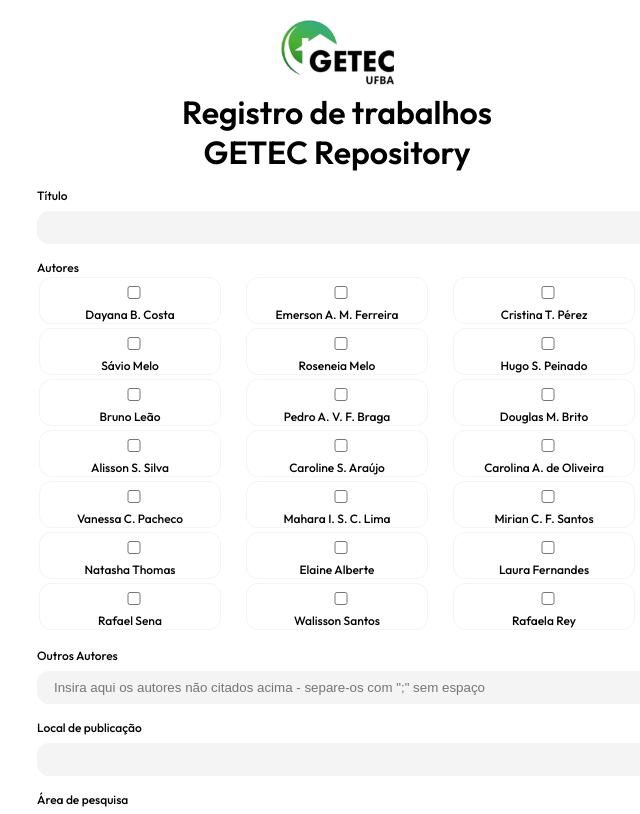
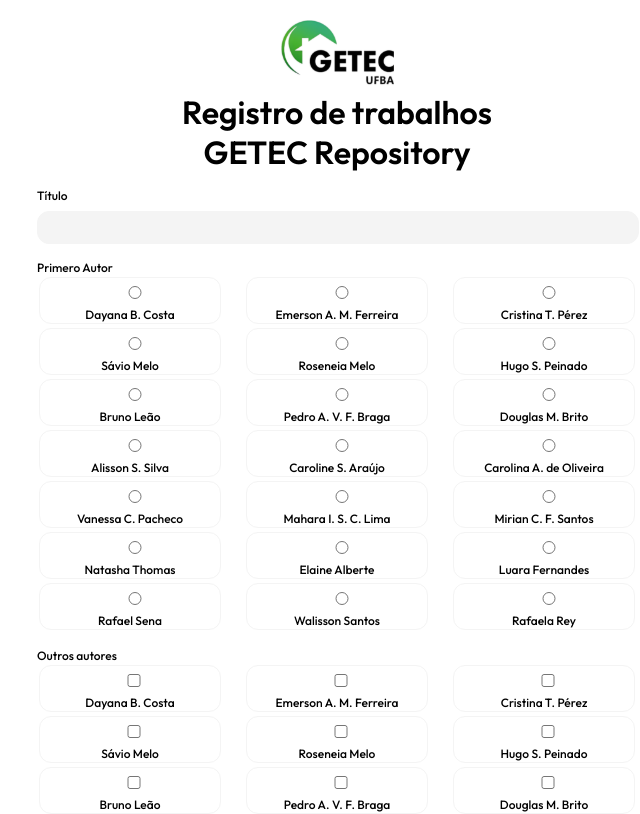
Before and after one commit to SmartInspecs/GETECRepo, a React (Create React App) app: page / in a window 1280 px wide. Shown: the top 814 px of the page, without its empty margins (303-943 px from the left). Built offline with nearby package versions, Linux system fonts and the light colour scheme.

Commit message:
add: other authors

```diff
--- a/src/pages/form/index.jsx
+++ b/src/pages/form/index.jsx
@@ -5,25 +5,26 @@
 import logo from './../../assets/logo2.svg';
 import ContainerSml from '../../components/containerSml';
 import { Title, Form } from './style';
-import { Bounce, toast } from 'react-toastify';
-import { Firestore } from 'firebase/firestore';
-import { app } from '../../services/firebase';
+// import { Firestore } from 'firebase/firestore';
+// import { app } from '../../services/firebase';
 
 const schema = z.object({
-    titulo: z.string('Please enter a title').min(1),
-    autores: z.array(z.string()).min(1, 'Please select at least one author'),
+    titulo: z.string('Insira um título').min(1),
+    primeiroAutor: z.array(z.string()).min(1,'Por favor, selecione o primeiro autor'),
+    autores: z.array(z.string()),
     outrosAutores: z.string(),
-    localPublicacao: z.string().nonempty('Please enter a publication location'),
-    tipoTrabalho: z.enum(['Type 1', 'Type 2', 'Type 3'], 'Please select a valid work type'),
-    areaPesquisa: z.enum(['prodManag', 'digital', 'sustainable', 'perfomance'], 'Please select a valid research area'),
-    link: z.string().url('Please enter a valid URL')
+    localPublicacao: z.string().min(1,'Por favor, insira um local de publicação'),
+    ano: z.number('Insira um valor numérico'),
+    tipoTrabalho: z.enum(['Type 1', 'Type 2', 'Type 3'], 'Selecione o tipo do trabalho'),
+    areaPesquisa: z.enum(['prodManag', 'digital', 'sustainable', 'perfomance'], 'Selecione uma área de pesquisa'),
+    link: z.string().url('Insira uma URL válida')
 });
 
-const autores = ['Dayana B. Costa', 'Emerson A. M. Ferreira', 'Cristina T. Pérez',
+const autoresList = ['Dayana B. Costa', 'Emerson A. M. Ferreira', 'Cristina T. Pérez',
     'Sávio Melo', 'Roseneia Melo', 'Hugo S. Peinado', 'Bruno Leão', 'Pedro A. V. F. Braga',
     'Douglas M. Brito', 'Alisson S. Silva', 'Caroline S. Araújo', 'Carolina A. de Oliveira',
     'Vanessa C. Pacheco', 'Mahara I. S. C. Lima', 'Mirian C. F. Santos', 'Natasha Thomas',
-    'Elaine Alberte', 'Laura Fernandes', 'Rafael Sena', 'Walisson Santos', 'Rafaela Rey'];
+    'Elaine Alberte', 'Luara Fernandes', 'Rafael Sena', 'Walisson Santos', 'Rafaela Rey'];
 
 const FormPage = () => {
     const { register, handleSubmit, formState: { errors } } = useForm({
@@ -35,18 +36,21 @@
         console.log(data);
     };
 
-    const db = Firestore(app)
+    // remover natasha, bruno
+    // pensar em forma de ordenação de autor
 
-    const criarTrabalho = async (data) => {
-        try {
-            const docRef = await db.collection('trabalhos').add(data);
-            console.log('Document written with ID: ', docRef.id);
-            alert('Trabalho registrado com sucesso!')
-        } catch (e) {
-            console.error('Error adding document: ', e);
-            alert('Houve um erro na adição do trabalho!')
-        }
-    }
+    // const db = Firestore(app)
+
+    // const criarTrabalho = async (data) => {
+    //     try {
+    //         const docRef = await db.collection('trabalhos').add(data);
+    //         console.log('Document written with ID: ', docRef.id);
+    //         alert('Trabalho registrado com sucesso!')
+    //     } catch (e) {
+    //         console.error('Error adding document: ', e);
+    //         alert('Houve um erro na adição do trabalho!')
+    //     }
+    // }
     return (
         <ContainerSml>
             <img src={logo} alt="" />
@@ -56,9 +60,18 @@
                 <label>Título</label>
                 <input type="text" {...register('titulo')} />
                 {errors.titulo && <span>{errors.titulo.message}</span>}
-                <label>Autores</label>
+                <label>Primero Autor</label>
                 <div className="checkbox">
-                    {autores.map((autor, index) => (
+                    {autoresList.map((autor, index) => (
+                        <div key={index}>
+                            <input type="radio" {...register('primeroAutor')} value={autor} />
+                            <label>{autor}</label>
+                        </div>
+                    ))}
+                </div>
+                <label>Outros autores</label>
+                <div className="checkbox">
+                    {autoresList.map((autor, index) => (
                         <div key={index}>
                             <input type="checkbox" {...register('autores')} value={autor} />
                             <label>{autor}</label>
--- a/src/pages/form/style.js
+++ b/src/pages/form/style.js
@@ -25,10 +25,6 @@
     border: 1px solid var(--color-grey-1);
     background-color: var(--color-grey-1);
     border-radius: 0.75rem;
-  }
-
-  input {
-    padding-left: 1rem;
   }
 
   span {
```
